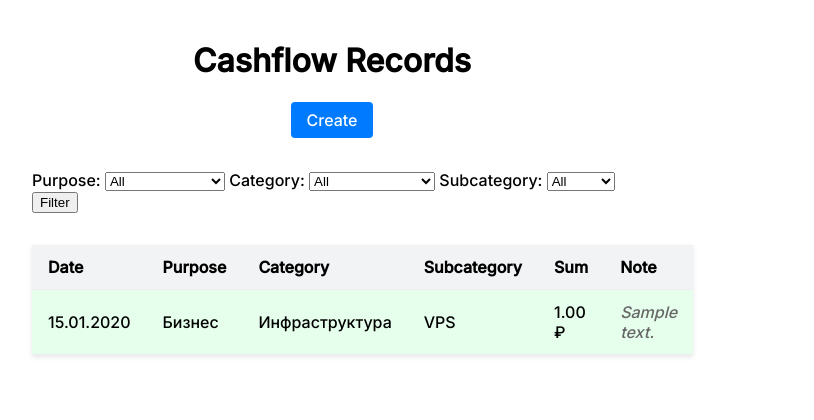
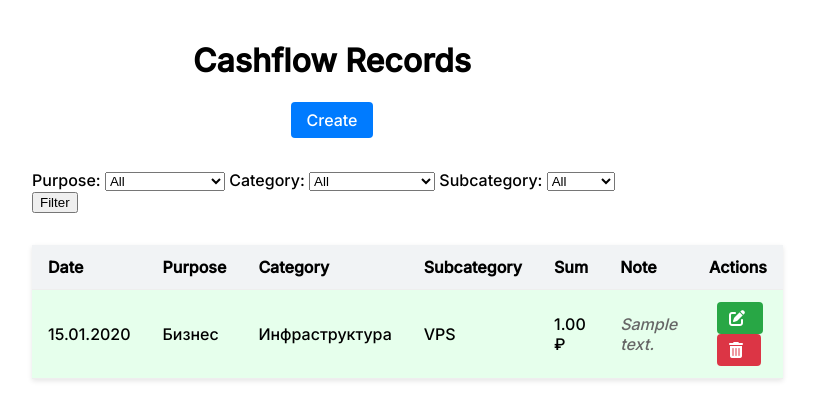
Before and after one commit to Tunaxx-New/DDS, a Django app: template records/templates/records/records-list.html in a window 1280 px wide. Shown: the part 56-476 px from the top of the page, without its empty margins (308-1122 px from the left). Run offline with Django 5.2, Linux system fonts and the light colour scheme; data comes from the database, SQL or seed files in the repository; tables that the repository leaves empty hold one stand-in row (values such as "Sample post"); the template is opened without the code that fills it: values that come from a table or form of the project are taken from there, most other values are stand-ins (such as "Sample title", 1, 10 or a date in 2020); parts of the project's set-up code (start-up, migrations or seed data) failed here and were passed over.

Commit message:
Add: front update and delete buttons

```diff
--- a/records/static/css/styles.css
+++ b/records/static/css/styles.css
@@ -35,6 +35,44 @@ li {
     text-decoration: none;
     border-radius: 4px;
     text-align: center;
+}
+
+.delete-button, .edit-button {
+    display: inline-flex;              /* Use flex to align icon + text */
+    align-items: center;               /* Vertically center contents */
+    padding: 0 12px;                   /* Left-right padding */
+    height: 32px;                     /* Fixed height for rectangle */
+    margin-left: 0.5rem;
+    border-radius: 4px;
+    text-decoration: none;
+    font-size: 0.9rem;
+    cursor: pointer;
+    transition: background-color 0.3s ease;
+    color: white;
+    font-weight: 500;
+}
+
+.delete-button {
+    background-color: #dc3545;
+}
+
+.delete-button:hover {
+    background-color: #b02a37;
+}
+
+.edit-button {
+    background-color: #28a745;
+}
+
+.edit-button:hover {
+    background-color: #1e7e34;
+}
+
+/* Space between icon and text */
+.delete-button i,
+.edit-button i {
+    margin-right: 6px;
+    font-size: 1rem;
 }
 
 .nav-header {
--- a/records/templates/records/main.html
+++ b/records/templates/records/main.html
@@ -7,6 +7,7 @@
           content="width=device-width, user-scalable=no, initial-scale=1.0, maximum-scale=1.0, minimum-scale=1.0">
     <meta http-equiv="X-UA-Compatible" content="ie=edge">
     <link href="https://fonts.googleapis.com/css2?family=Inter:wght@500&display=swap" rel="stylesheet">
+    <link rel="stylesheet" href="https://cdnjs.cloudflare.com/ajax/libs/font-awesome/6.4.0/css/all.min.css" />
     <link rel="stylesheet" href="{% static 'css/styles.css' %}">
     <title>{% block title %}DDS{% endblock %}</title>
 </head>
--- a/records/templates/records/records-list.html
+++ b/records/templates/records/records-list.html
@@ -56,6 +56,7 @@
                 <th>Subcategory</th>
                 <th>Sum</th>
                 <th>Note</th>
+                <th>Actions</th>
             </tr>
             </thead>
             <tbody>
@@ -67,6 +68,14 @@
                     <td>{{ record.subcategory }}</td>
                     <td>{{ record.sum }} ₽</td>
                     <td class="note">{{ record.note|default:"—" }}</td>
+                    <td>
+                        <a class="edit-button" href="{% url 'records-update' record.pk %}">
+                            <i class="fas fa-edit"></i>
+                        </a>
+                        <a class="delete-button" href="{% url 'records-delete' record.pk %}">
+                            <i class="fas fa-trash-alt"></i>
+                        </a>
+                    </td>
                 </tr>
             {% empty %}
                 <tr>
```
Also changed, not shown: records/templates/records/item-list.html (+8 -2 lines), records/templates/records/records-form.html (added, +49 -0 lines).
